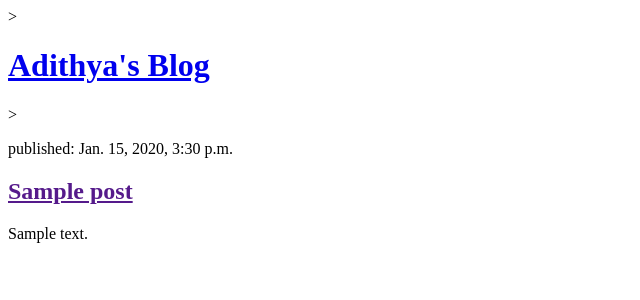
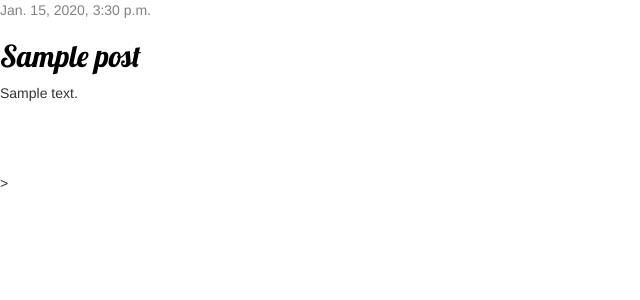
Before and after one commit to SilentCruzer/my-first-blog, a Django app: page / in a window 1280 px wide. Shown: the top 300 px of the page, without its empty margins (0-640 px from the left). Run offline with Django 3.2, Linux system fonts and the light colour scheme; tables that the repository leaves empty hold one stand-in row (values such as "Sample post"); some libraries are stand-ins or nearby versions.

Commit message:
Added view and template for detailed blog post and CSS

```diff
--- /dev/null
+++ b/mysite/blog/static/css/blog.css
@@ -0,0 +1,46 @@
+.page-header {
+    background-color: #C25100;
+    margin-top: 0;
+    padding: 20px 20px 20px 40px;
+}
+
+.page-header h1, .page-header h1 a, .page-header h1 a:visited, .page-header h1 a:active {
+    color: #ffffff;
+    font-size: 36pt;
+    text-decoration: none;
+}
+
+.content {
+    margin-left: 40px;
+}
+
+h1, h2, h3, h4 {
+    font-family: 'Lobster', cursive;
+}
+
+.date {
+    color: #828282;
+}
+
+.save {
+    float: right;
+}
+
+.post-form textarea, .post-form input {
+    width: 100%;
+}
+
+.top-menu, .top-menu:hover, .top-menu:visited {
+    color: #ffffff;
+    float: right;
+    font-size: 26pt;
+    margin-right: 20px;
+}
+
+.post {
+    margin-bottom: 70px;
+}
+
+.post h2 a, .post h2 a:visited {
+    color: #000000;
+}
--- /dev/null
+++ b/mysite/blog/templates/blog/base.html
@@ -0,0 +1,15 @@
+{% load static %}
+<html>
+    <head>
+        <title>Adithya's blog</title>
+        <link rel="stylesheet" href="//maxcdn.bootstrapcdn.com/bootstrap/3.2.0/css/bootstrap.min.css">
+        <link rel="stylesheet" href="//maxcdn.bootstrapcdn.com/bootstrap/3.2.0/css/bootstrap-theme.min.css">
+        <link rel="stylesheet" href="{% static 'css/blog.css' %}">
+        <link href="//fonts.googleapis.com/css?family=Lobster&subset=latin,latin-ext" rel="stylesheet" type="text/css">
+
+    </head>
+    <body>
+        {% block content %}
+        {% endblock %}
+    </body>>
+</html>
--- a/mysite/blog/templates/blog/post_list.html
+++ b/mysite/blog/templates/blog/post_list.html
@@ -1,16 +1,13 @@
-<html>
-<head>
-    <title>Adithya's Blog</title>
-</head>>
-<body>
-    <div>
-        <h1><a href="/">Adithya's Blog</a></h1>>
-        {% for post in posts %}
-        <div>
-            <p>published: {{ post.published_date }}</p>
-            <h2><a href="">{{ post.title }}</a></h2>
+{% extends 'blog/base.html' %}
+
+{% block content %}
+    {% for post in posts %}
+        <div class="post">
+            <div class="date">
+                {{ post.published_date }}
+            </div>
+            <h2><a href="{% url 'post_detail' pk=post.pk %}">{{ post.title }}</a></h2>
             <p>{{ post.text|linebreaksbr }}</p>
         </div>
     {% endfor %}
-</body>
-</html>
+{% endblock %}
--- a/mysite/blog/urls.py
+++ b/mysite/blog/urls.py
@@ -3,4 +3,5 @@ from . import views
 
 urlpatterns = [
     path('', views.post_list, name='post_list'),
+    path('post/<int:pk>/', views.post_detail, name='post_detail'),
 ]
--- a/mysite/blog/views.py
+++ b/mysite/blog/views.py
@@ -1,7 +1,12 @@
 from django.shortcuts import render
 from django.utils import timezone
 from .models import Post
+from django.shortcuts import render, get_object_or_404
 
 def post_list(request):
     posts = Post.objects.filter(published_date__lte=timezone.now()).order_by('published_date')
     return render(request, 'blog/post_list.html', {'posts': posts})
+
+def post_detail(request, pk):
+    post = get_object_or_404(Post, pk=pk)
+    return render(request, 'blog/post_detail.html', {'post': post})
--- a/mysite/mysite/urls.py
+++ b/mysite/mysite/urls.py
@@ -1,18 +1,3 @@
-"""mysite URL Configuration
-
-The `urlpatterns` list routes URLs to views. For more information please see:
-    https://docs.djangoproject.com/en/2.2/topics/http/urls/
-Examples:
-Function views
-    1. Add an import:  from my_app import views
-    2. Add a URL to urlpatterns:  path('', views.home, name='home')
-Class-based views
-    1. Add an import:  from other_app.views import Home
-    2. Add a URL to urlpatterns:  path('', Home.as_view(), name='home')
-Including another URLconf
-    1. Import the include() function: from django.urls import include, path
-    2. Add a URL to urlpatterns:  path('blog/', include('blog.urls'))
-"""
 from django.contrib import admin
 from django.urls import path, include
 
```
Also changed, not shown: mysite/blog/templates/blog/post_detail.html (added, +13 -0 lines).
